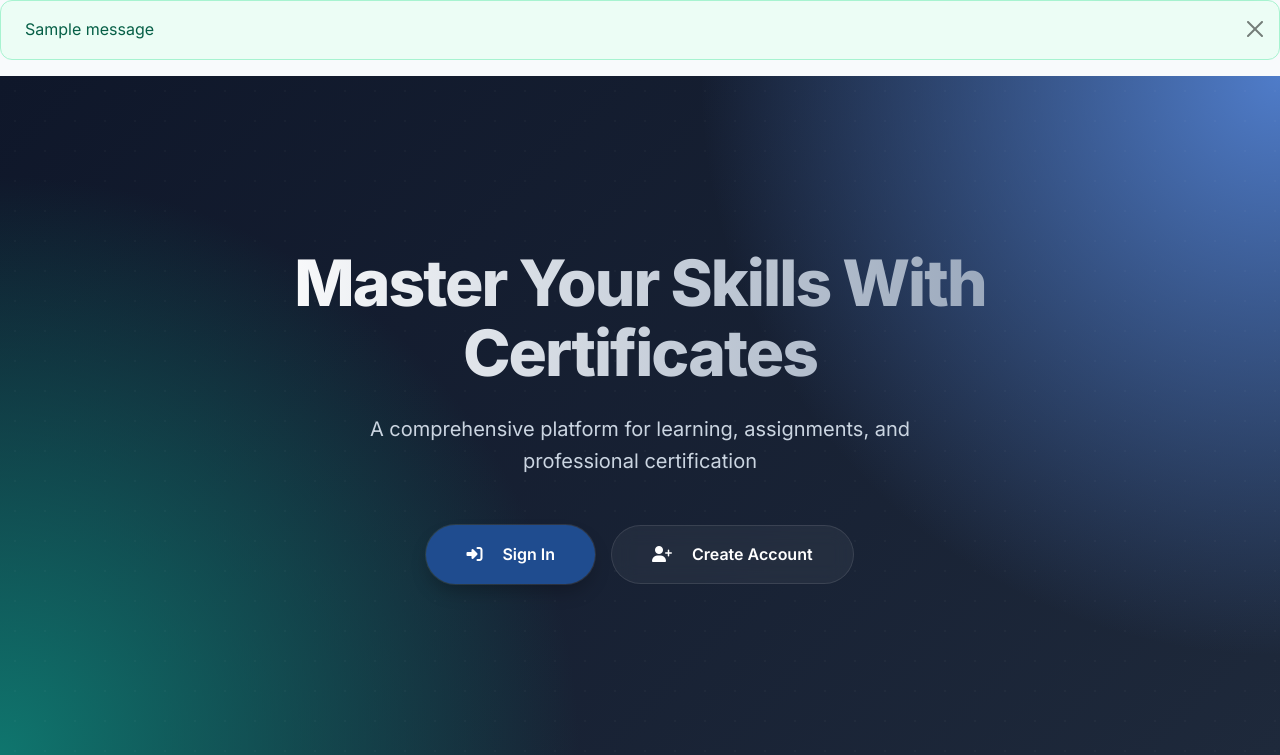
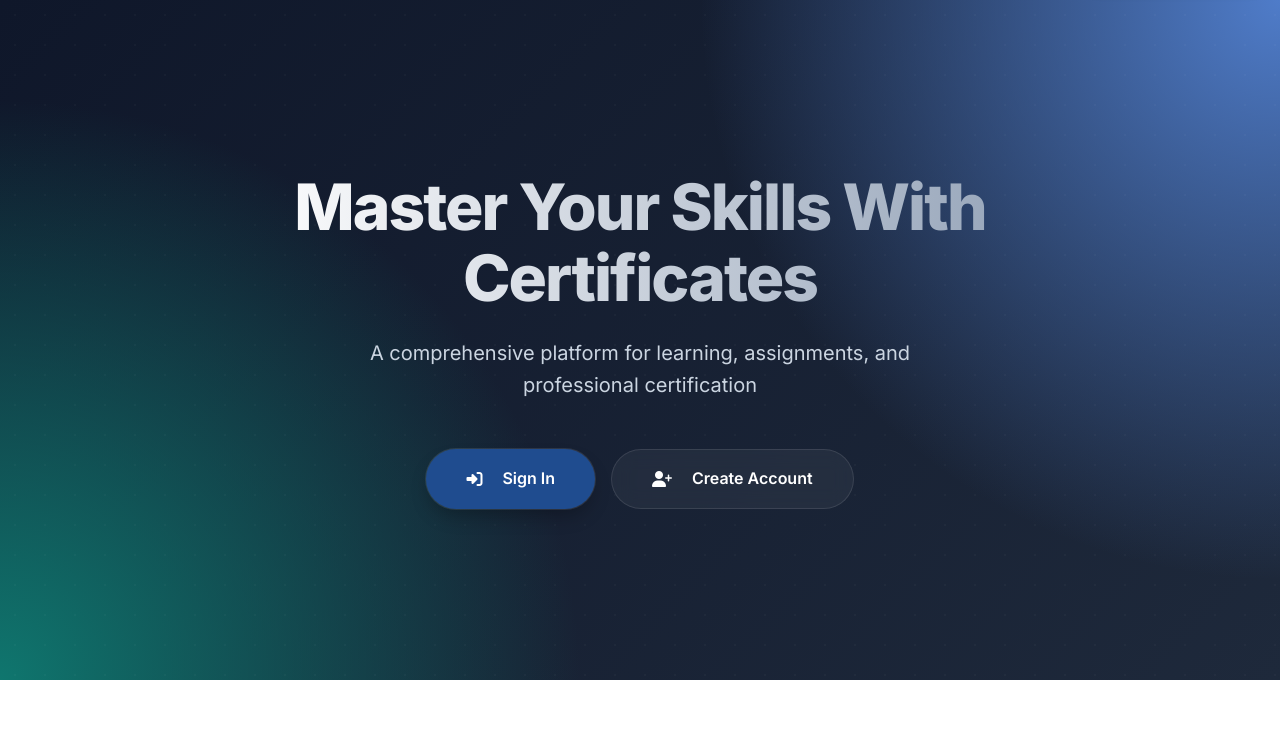
Before and after one commit to satish179/TaskCert, a Django app: page / in a window 1280 px wide. Shown: the part 80-835 px from the top of the page. Run offline with Django 5.2, Linux system fonts and the light colour scheme; tables that the repository leaves empty hold one stand-in row (values such as "Sample post"); one stand-in notice (Sample message) is shown.

Commit message:
Fix: Remove duplicate message banner from alerts.html (using global toasts instead)

```diff
--- a/templates/alerts.html
+++ b/templates/alerts.html
@@ -1,15 +1,7 @@
-{% if messages %}
-    {% for message in messages %}
-        <div class="alert alert-{{ message.tags }} alert-dismissible fade show" role="alert">
-            {{ message }}
-            <button type="button" class="btn-close" data-bs-dismiss="alert"></button>
-        </div>
-    {% endfor %}
+{% if overdue_tasks %}
+<div class="alert alert-warning" role="alert">
+    <i class="fas fa-exclamation-triangle"></i>
+    <strong>Overdue Tasks!</strong> You have {{ overdue_tasks|length }} overdue task(s). Please complete them as soon as
+    possible.
+</div>
 {% endif %}
-
-{% if overdue_tasks %}
-    <div class="alert alert-warning" role="alert">
-        <i class="fas fa-exclamation-triangle"></i>
-        <strong>Overdue Tasks!</strong> You have {{ overdue_tasks|length }} overdue task(s). Please complete them as soon as possible.
-    </div>
-{% endif %}
```
